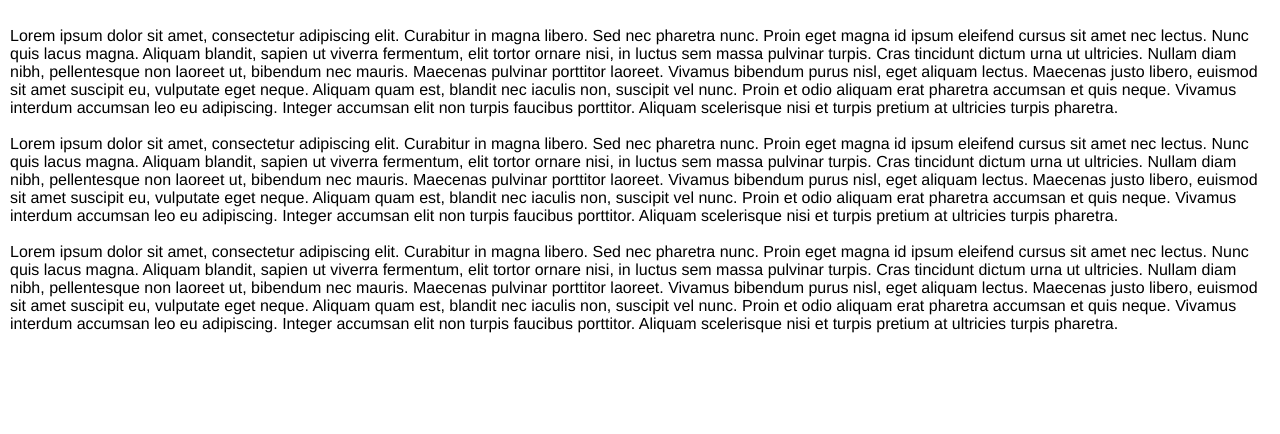
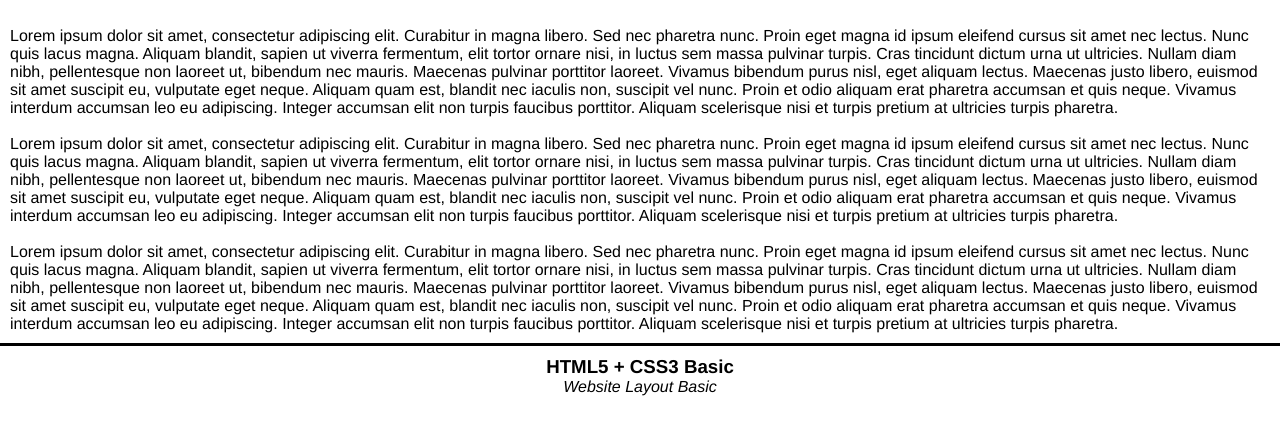
Before and after one commit to Am-su/HTML-CSS, a plain HTML site: page Part2. HTML5+CSS3를 사용한 레이아웃 구성/Chapter6 스마트폰 레이아웃/스마트폰 레이아웃.html in a window 1280 px wide. Shown: the part 186-620 px from the top of the page. Drawn offline with Linux system fonts and the light colour scheme.

Commit message:
푸터 구성

```diff
--- a/Part2. HTML5+CSS3를 사용한 레이아웃 구성/Chapter6 스마트폰 레이아웃/스마트폰 레이아웃.html
+++ b/Part2. HTML5+CSS3를 사용한 레이아웃 구성/Chapter6 스마트폰 레이아웃/스마트폰 레이아웃.html
@@ -125,7 +125,13 @@
         #section_article{padding:10px;}
     </style>
     <!--푸터-->
-    <style></style>
+    <style>
+        #main_footer{
+            padding:10px;
+            border-top:3px solid black;
+            text-align:center;
+        }
+    </style>
 </head>
 <body>
     <input id="toggle" type="checkbox" />
@@ -175,6 +181,10 @@
                 <p>Lorem ipsum dolor sit amet, consectetur adipiscing elit. Curabitur in magna libero. Sed nec pharetra nunc. Proin eget magna id ipsum eleifend cursus sit amet nec lectus. Nunc quis lacus magna. Aliquam blandit, sapien ut viverra fermentum, elit tortor ornare nisi, in luctus sem massa pulvinar turpis. Cras tincidunt dictum urna ut ultricies. Nullam diam nibh, pellentesque non laoreet ut, bibendum nec mauris. Maecenas pulvinar porttitor laoreet. Vivamus bibendum purus nisl, eget aliquam lectus. Maecenas justo libero, euismod sit amet suscipit eu, vulputate eget neque. Aliquam quam est, blandit nec iaculis non, suscipit vel nunc. Proin et odio aliquam erat pharetra accumsan et quis neque. Vivamus interdum accumsan leo eu adipiscing. Integer accumsan elit non turpis faucibus porttitor. Aliquam scelerisque nisi et turpis pretium at ultricies turpis pharetra.</p>
             </article>
         </section>
+        <footer id="main_footer">
+            <h3>HTML5 + CSS3 Basic</h3>
+            <address>Website Layout Basic</address>
+        </footer>
     </div>
 </body>
 </html>
```
